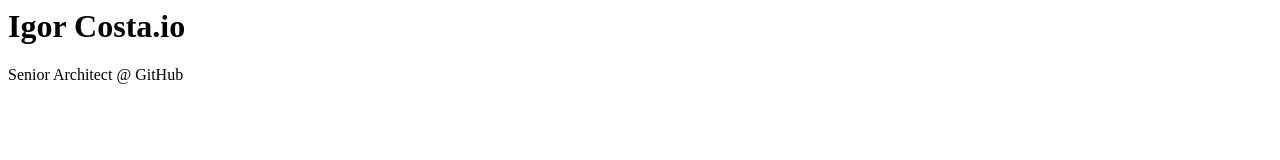
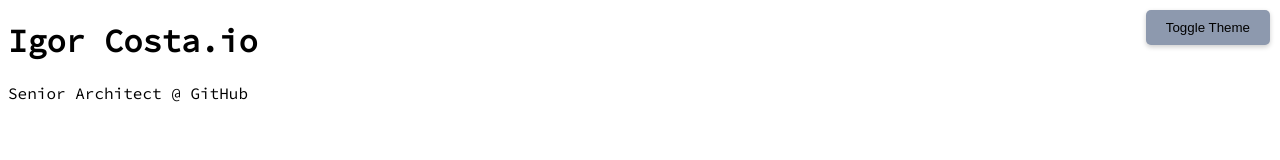
Before and after one commit to igorcosta/igorcosta.github.io, a plain HTML site: page index.html in a window 1280 px wide. Drawn offline with Linux system fonts and the light colour scheme.

Commit message:
Add theme toggle and Monospace font (#2)

```diff
--- a/index.html
+++ b/index.html
@@ -1,3 +1,34 @@
-<h1>Igor Costa.io</h1>
-
-<p>Senior Architect @ GitHub</p>
+<!DOCTYPE html>
+<html lang="en">
+<head>
+    <meta charset="UTF-8">
+    <meta name="viewport" content="width=device-width, initial-scale=1.0">
+    <title>Igor Costa.io</title>
+    <link rel="stylesheet" href="styles.css">
+    <link href="https://fonts.googleapis.com/css2?family=Source+Code+Pro&display=swap" rel="stylesheet">
+    <style>
+        body {
+            font-family: 'Source Code Pro', monospace;
+        }
+        .dark-theme {
+            background-color: #333;
+            color: white;
+        }
+        .light-theme {
+            background-color: #FFF;
+            color: black;
+        }
+        .toggle-theme-btn {
+            position: fixed;
+            top: 10px;
+            right: 10px;
+        }
+    </style>
+    <script src="theme-toggle.js" defer></script>
+</head>
+<body>
+    <h1>Igor Costa.io</h1>
+    <p>Senior Architect @ GitHub</p>
+    <button id="theme-toggle" class="toggle-theme-btn">Toggle Theme</button>
+</body>
+</html>
--- /dev/null
+++ b/styles.css
@@ -0,0 +1,42 @@
+@import url('https://fonts.googleapis.com/css2?family=Source+Code+Pro&display=swap');
+
+:root {
+  --dark-bg: #2b2d42;
+  --dark-text: #edf2f4;
+  --light-bg: #edf2f4;
+  --light-text: #2b2d42;
+}
+
+body {
+  font-family: 'Source Code Pro', monospace;
+  background: var(--light-bg);
+  color: var(--light-text);
+  transition: all 0.5s ease;
+}
+
+.dark-theme {
+  background: var(--dark-bg);
+  color: var(--dark-text);
+}
+
+.light-theme {
+  background: var(--light-bg);
+  color: var(--light-text);
+}
+
+.toggle-theme-btn {
+  position: fixed;
+  top: 20px;
+  right: 20px;
+  padding: 10px 20px;
+  background-color: #8d99ae;
+  border: none;
+  border-radius: 5px;
+  cursor: pointer;
+  transition: background-color 0.3s ease;
+  box-shadow: 0 2px 5px rgba(0,0,0,0.2);
+}
+
+.toggle-theme-btn:hover {
+  background-color: #4c5c68;
+}
--- /dev/null
+++ b/theme-toggle.js
@@ -0,0 +1,25 @@
+// Function to toggle between dark and light theme
+function toggleTheme() {
+    const body = document.body;
+    const currentTheme = localStorage.getItem('theme');
+    if (currentTheme === 'dark') {
+        body.classList.replace('dark-theme', 'light-theme');
+        localStorage.setItem('theme', 'light');
+    } else {
+        body.classList.replace('light-theme', 'dark-theme');
+        localStorage.setItem('theme', 'dark');
+    }
+}
+
+// Event listener for the theme toggle button
+document.getElementById('theme-toggle').addEventListener('click', toggleTheme);
+
+// Check local storage for theme preference and apply it
+document.addEventListener('DOMContentLoaded', () => {
+    const savedTheme = localStorage.getItem('theme');
+    if (savedTheme === 'dark') {
+        document.body.classList.add('dark-theme');
+    } else {
+        document.body.classList.add('light-theme');
+    }
+});
```
Also changed, not shown: script.js (added, +25 -0 lines).
